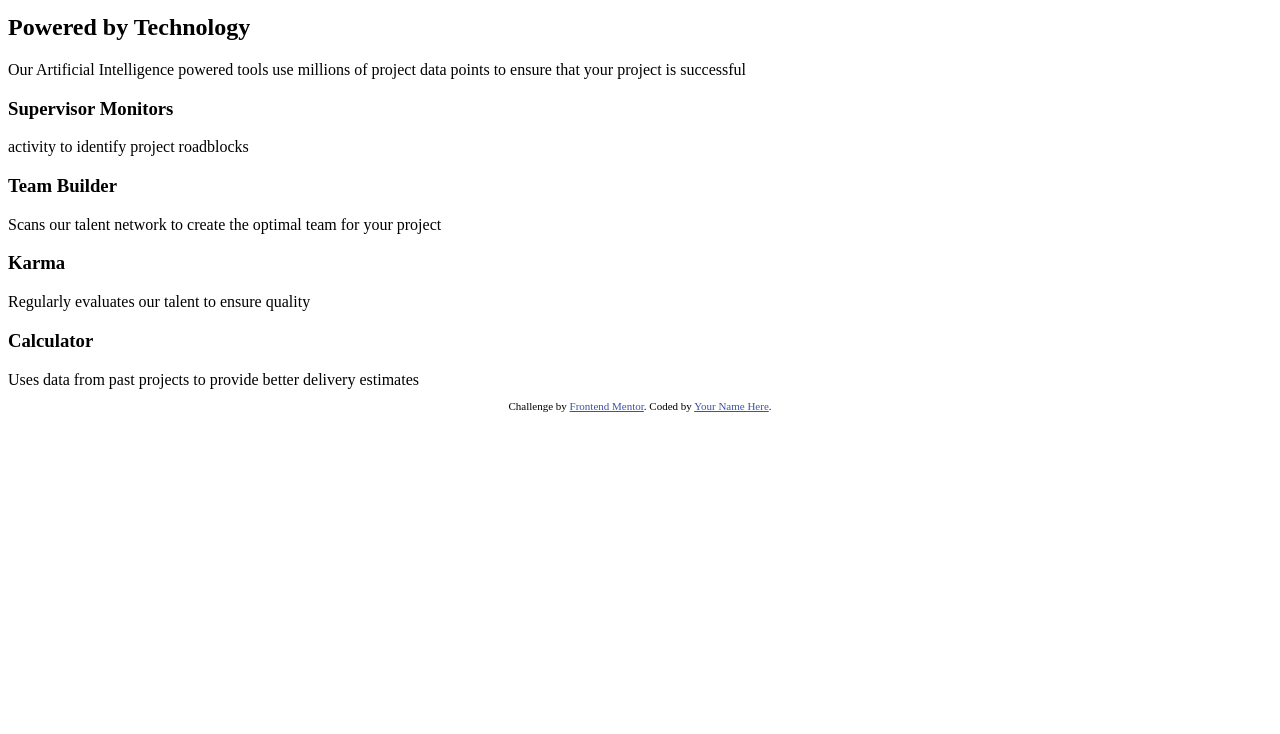
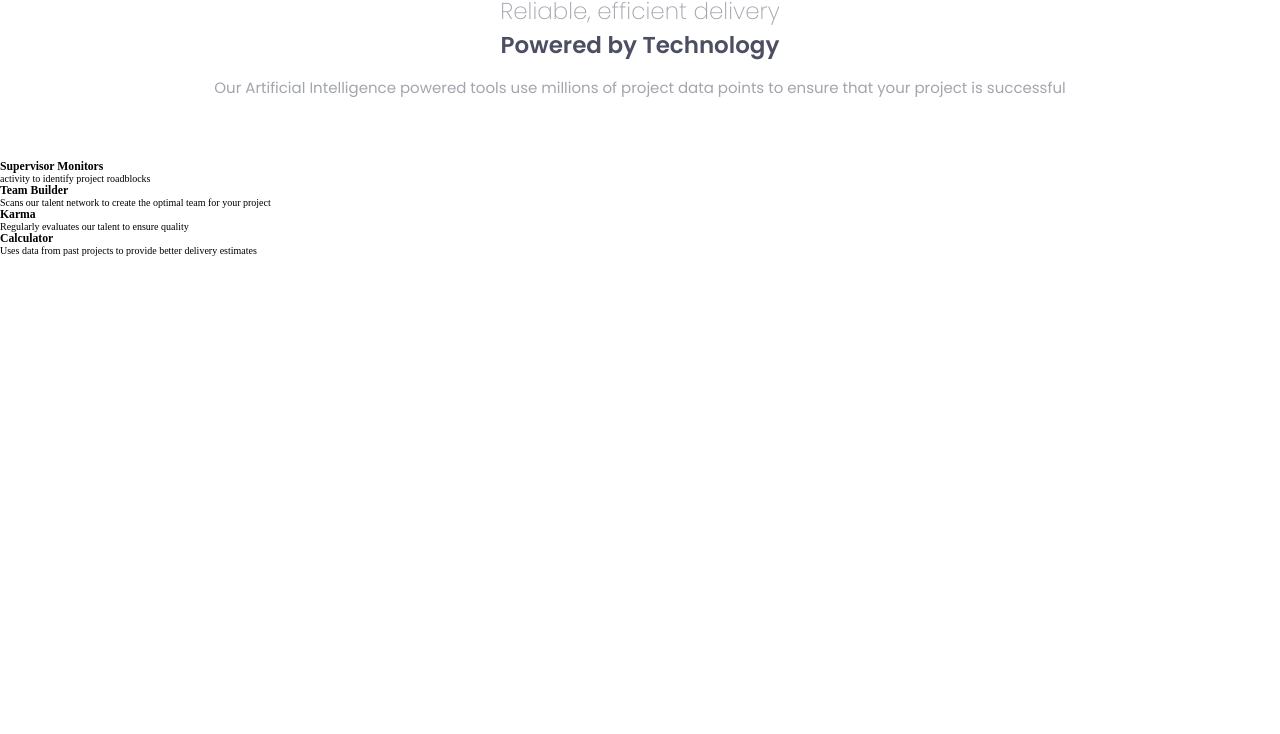
Before and after one commit to jesus0107/four-card-feature-section, a plain HTML site: page index.html in a window 1280 px wide. Shown: the part 66-800 px from the top of the page. Drawn offline with Linux system fonts and the light colour scheme.

Commit message:
Hero content styles

```diff
--- a/index.html
+++ b/index.html
@@ -21,37 +21,40 @@
   </head>
   <body>
     <main>
+    <section class="hero-content">
       <h1>Reliable, efficient delivery</h1>
       <h2>Powered by Technology</h2>
       <p>
         Our Artificial Intelligence powered tools use millions of project data
         points to ensure that your project is successful
       </p>
+    </section>
+
 
     <section class="cards-container">
-      <article>
-        <h3>Supervisor Monitors</h3>
-        <p>activity to identify project roadblocks</p>
-        <span></span>
+      <article class="card-content">
+        <h3 class="card-content__title">Supervisor Monitors</h3>
+        <p class="card-content__description">activity to identify project roadblocks</p>
+        <span class="card-content__bg-image"></span>
       </article>
-      <article>
-        <h3>Team Builder</h3>
-        <p>
+      <article class="card-content">
+        <h3 class="card-content__title">Team Builder</h3>
+        <p class="card-content__description">
           Scans our talent network to create the optimal team for your project
         </p>
-        <span></span>
+        <span class="card-content__bg-image"></span>
       </article>
-      <article>
-        <h3>Karma</h3>
-        <p>Regularly evaluates our talent to ensure quality</p>
-        <span></span>
+      <article class="card-content">
+        <h3 class="card-content">Karma</h3>
+        <p class="card-content">Regularly evaluates our talent to ensure quality</p>
+        <span class="card-content__bg-image"></span>
       </article>
-      <article>
-        <h3>Calculator</h3>
-        <p></p>
-        <span
-          >Uses data from past projects to provide better delivery
-          estimates</span
+      <article class="card-content">
+        <h3 class="card-content__title">Calculator</h3>
+        <p class="card-content__description"> Uses data from past projects to provide better delivery
+          estimates</p>
+        <span class="card-content__bg-image"
+          ></span
         >
       </article>
     </main>
--- a/style.css
+++ b/style.css
@@ -8,13 +8,44 @@
   /*Neutral*/
   --Very-dark-blue: hsl(234, 12%, 34%);
   --Grayish-blue: hsl(229, 6%, 66%);
-  --Very-light-gray: hsl(0, 0%, 98%);
 
   /*Font family*/
   --poppins: "Poppins", sans-serif;
 }
-
+* {
+  margin: 0;
+  padding: 0;
+  box-sizing: border-box;
+}
+html {
+  font-size: 62.5%;
+}
+main {
+  width: 100%;
+}
+.hero-content {
+  width: 85%;
+  margin: 60px auto;
+  text-align: center;
+  font-family: var(--poppins);
+}
+.hero-content h1 {
+  font-size: 2.3rem;
+  font-weight: 200;
+  color: var(--Grayish-blue);
+}
+.hero-content h2 {
+  padding-bottom: 1.3rem;
+  font-size: 2.3rem;
+  color: var(--Very-dark-blue);
+}
+.hero-content p {
+  font-size: 1.5rem;
+  line-height: 2.5rem;
+  color: var(--Grayish-blue);
+}
 .attribution {
+  display: none;
   font-size: 11px;
   text-align: center;
 }
```
Lines whose indentation alone changed are shown as unchanged.
